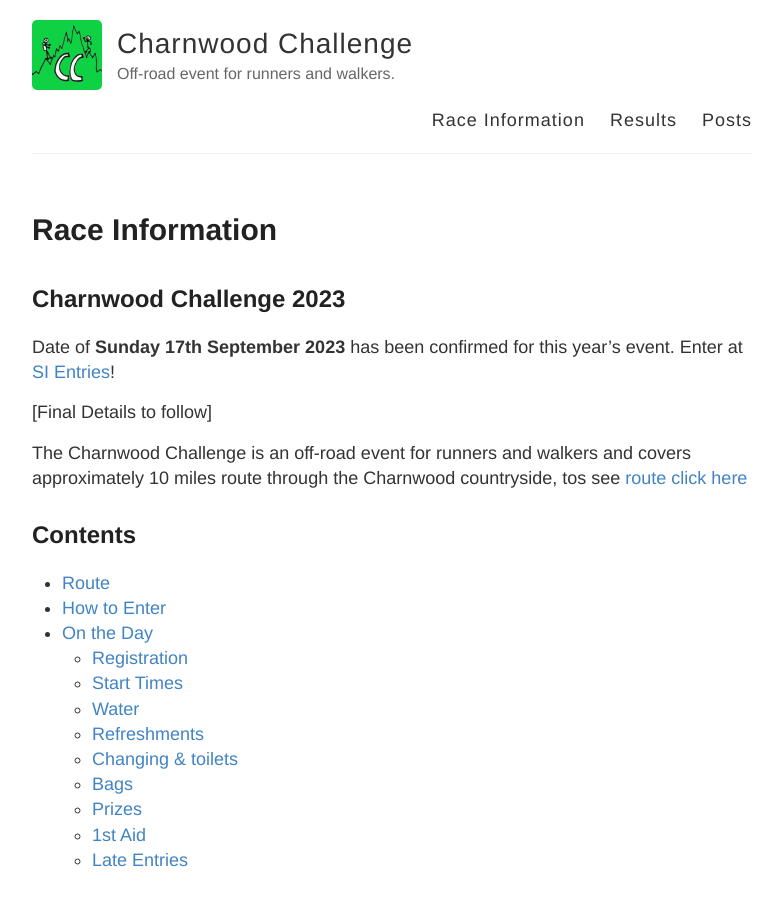
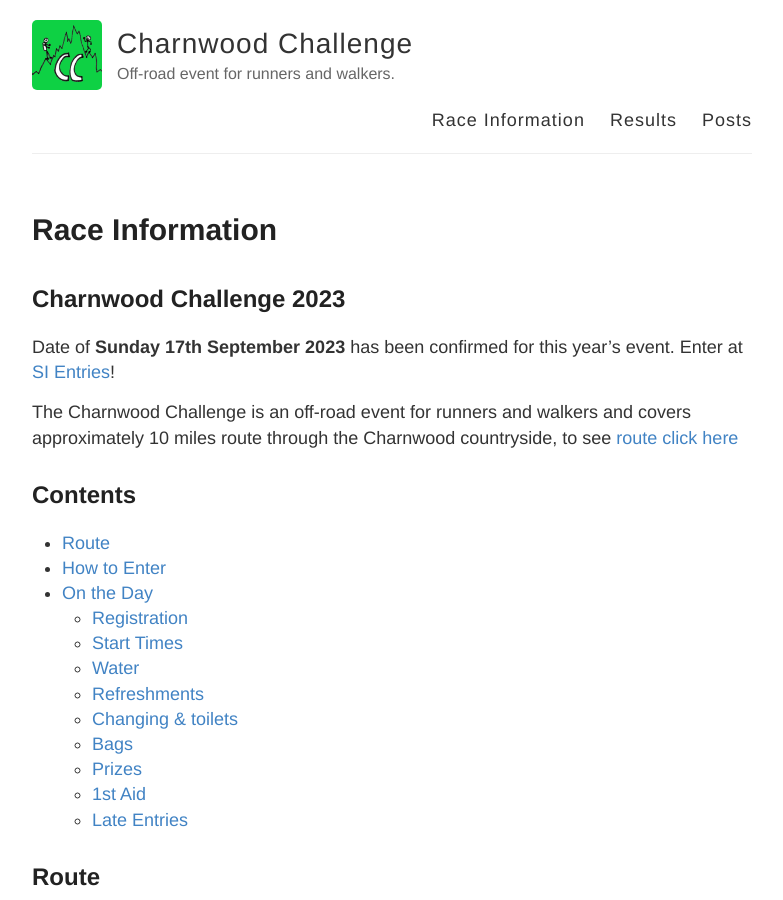
Before and after one commit to Charnwood-Challenge/Charnwood-Challenge.github.io, a Jekyll site: the page built from raceinformation.md, in a window 1280 px wide and 900 px high. Shown: the whole window, without its empty margins (248-1031 px from the left). Built offline with Jekyll 4.4.1, drawn with Linux system fonts in a browser that asks for light colours.

Commit message:
Update raceinformation.md

```diff
--- a/raceinformation.md
+++ b/raceinformation.md
@@ -8,9 +8,8 @@
 Date of **Sunday 17th September 2023** has been confirmed for this year's event.
 Enter at [SI Entries](https://www.sientries.co.uk/list.php?event_id=11734)!
 
-[Final Details to follow]
 
-The Charnwood Challenge is an off-road event for runners and walkers and covers approximately 10 miles route through the Charnwood countryside, tos see [route click here](https://charnwoodchallenge.me/raceinformation/#route)
+The Charnwood Challenge is an off-road event for runners and walkers and covers approximately 10 miles route through the Charnwood countryside, to see [route click here](https://charnwoodchallenge.me/raceinformation/#route)
 
 
 ## Contents
```
